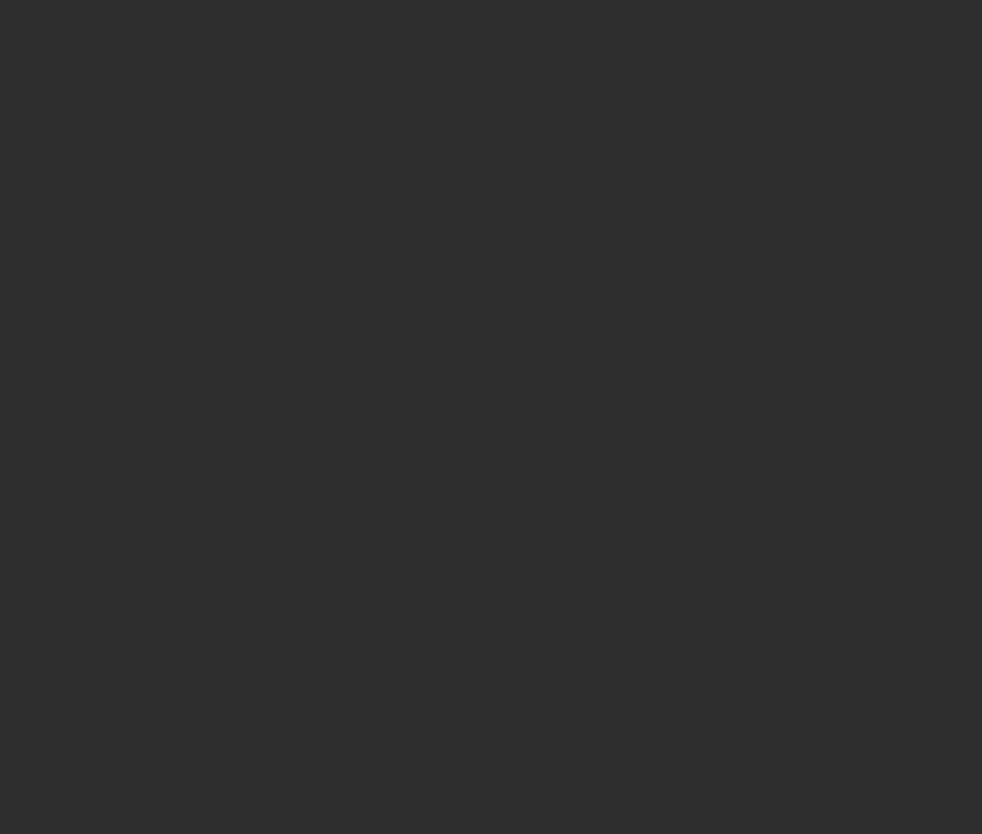
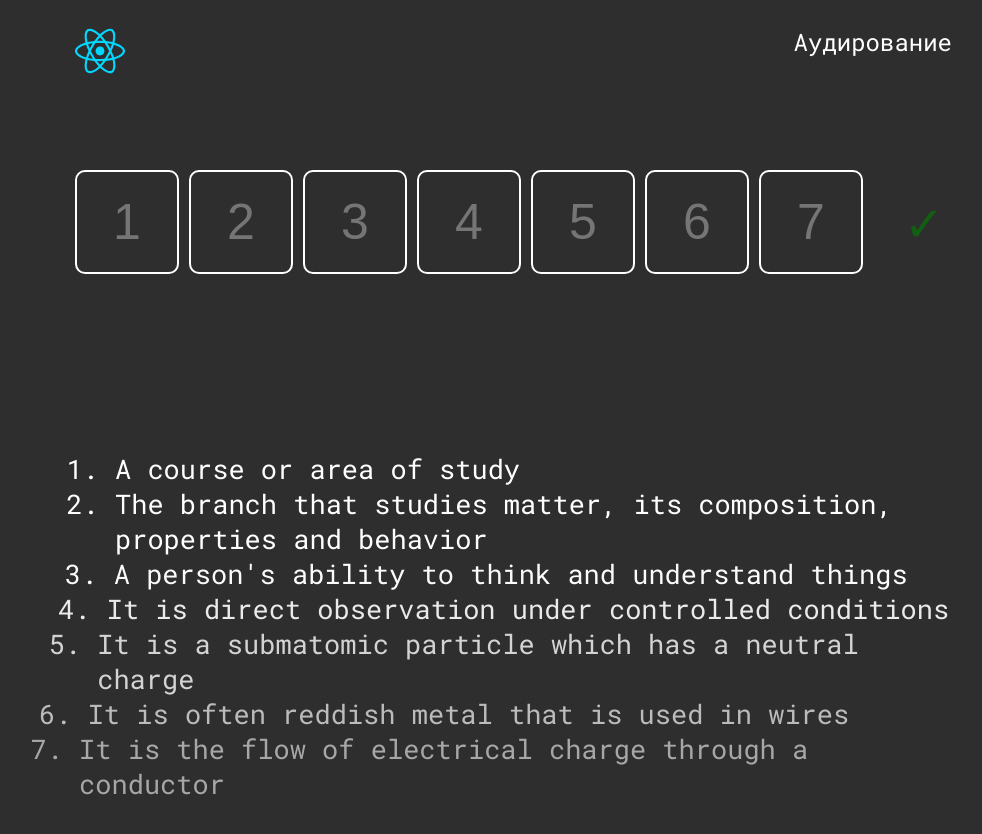
Before and after one commit to G3N1SS/scientist, a React (Vite) app: page / in a window 1280 px wide. Before the commit this address had no page. Shown: the whole page, without its empty margins (115-1097 px from the left). Before the commit the page ends 800 px from the top, so only its background shows below. Built offline with nearby package versions, Linux system fonts and the light colour scheme.

Commit message:
fix: font-size

```diff
--- a/src/components/App.jsx
+++ b/src/components/App.jsx
@@ -12,7 +12,8 @@ function App() {
     <>
     <div className="page">
       <Routes>
-        <Route path={baseUrl} element={<MainPage/>}/>
+        <Route path={baseUrl} element={<Navigate to="/" element={<MainPage/>}></Navigate>}/>
+        <Route path='/' element={<MainPage/>}></Route>
         <Route path='/cards' element={<Cards/>}/>
       </Routes>
     </div>
--- a/src/index.css
+++ b/src/index.css
@@ -107,6 +107,7 @@ html{
 
 .questions{
   animation: appearing 3s ease-in-out;
+  font-size: 27px;
 }
 
 .a{
```
